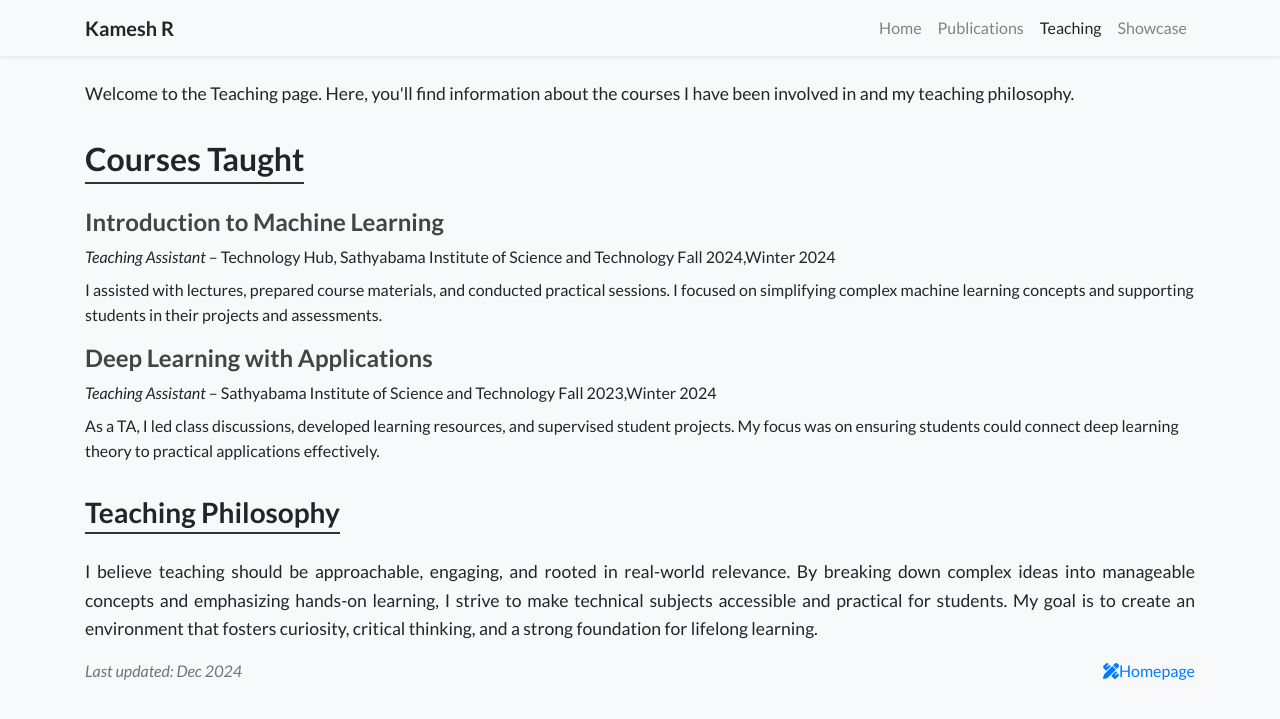
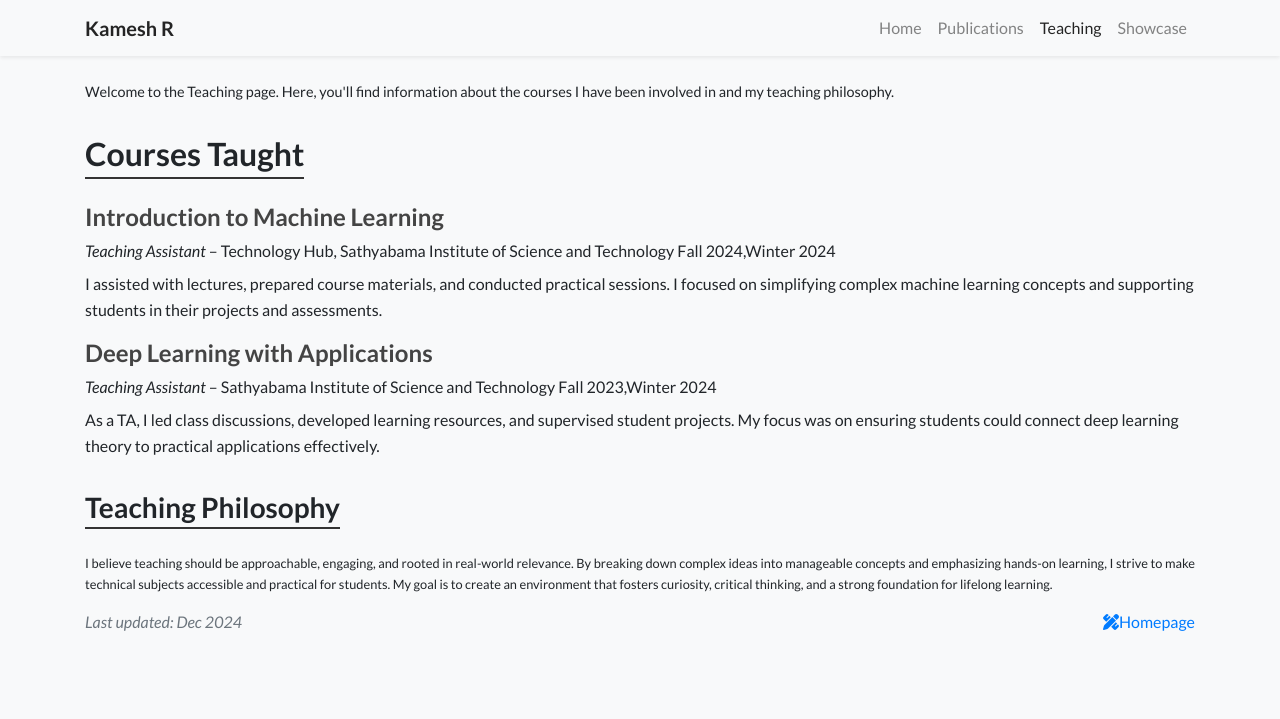
Before and after one commit to kameshkanna/kameshkanna.github.io, a Jekyll site: the page built from teaching.html, in a window 1280 px wide. Shown: the top 719 px of the page. Built offline with Jekyll 4.4.1, drawn with Linux system fonts in a browser that asks for light colours; nearby versions of some CDN libraries; a style sheet for code colours, icons or effects is not loaded.

Commit message:
Update teaching.html

```diff
--- a/teaching.html
+++ b/teaching.html
@@ -4,7 +4,7 @@ title: Teaching
 navbar_title: Teaching
 ---
 
-<p style="font-size: 1.1rem; line-height: 1.6; text-align: justify; margin: 0 0 2rem;">
+<p style="font-size: 0.9rem; line-height: 1.6; text-align: justify; margin: 0 0 2rem;">
 Welcome to the Teaching page. Here, you'll find information about the courses I have been involved in and my teaching philosophy.
 </p>
 
@@ -30,7 +30,7 @@ Welcome to the Teaching page. Here, you'll find information about the courses I
 
 <div>
   <h3 style="border-bottom: 2px solid #333; display: inline-block; padding-bottom: 0.2rem;">Teaching Philosophy</h3>
-  <p style="font-size: 1.1rem; line-height: 1.6; text-align: justify; margin: 1rem 0;">
+  <p style="font-size: 0.8rem; line-height: 1.6; text-align: justify; margin: 1rem 0;">
     I believe teaching should be approachable, engaging, and rooted in real-world relevance. By breaking down complex ideas into manageable concepts and emphasizing hands-on learning, I strive to make technical subjects accessible and practical for students. My goal is to create an environment that fosters curiosity, critical thinking, and a strong foundation for lifelong learning.
   </p>
 </div>
```
